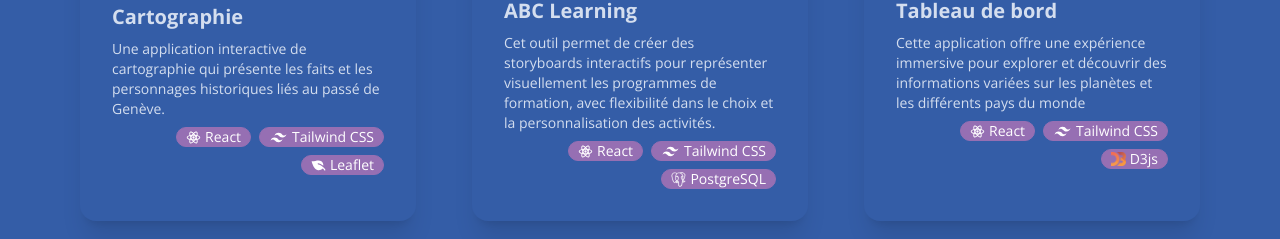
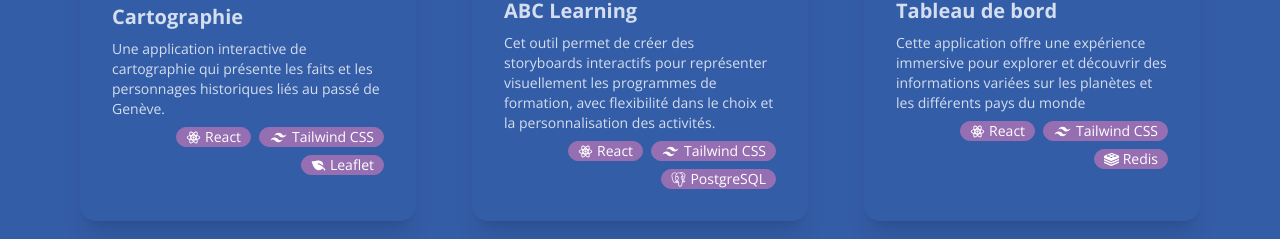
Before and after one commit to caankaya/Portfolio, a React (Vite) app: page / in a window 1280 px wide. Shown: the part 1430-1669 px from the top of the page. Built offline with nearby package versions, Linux system fonts and the light colour scheme.

Commit message:
refactor: Changement de svg au niveau des projets

```diff
--- a/src/Projects/Projects.tsx
+++ b/src/Projects/Projects.tsx
@@ -339,8 +339,22 @@ export default function Projects() {
                   <span className="ml-1 text-white">Tailwind CSS</span>
                 </div>
                 <div className="badge badge-secondary">
-                  <img src="d3.png" alt="logo de d3js" width={15} />
-                  <span className="ml-1 text-white">D3js</span>
+                  <svg
+                    fill="#ffffff"
+                    width="15px"
+                    height="15px"
+                    viewBox="0 -2 28 28"
+                    xmlns="http://www.w3.org/2000/svg"
+                  >
+                    <g id="SVGRepo_bgCarrier" strokeWidth="0"></g>
+                    <g id="SVGRepo_tracerCarrier" strokeLinecap="round" strokeLinejoin="round"></g>
+                    <g id="SVGRepo_iconCarrier">
+                      <path d="m27.994 14.729c-.012.267-.365.566-1.091.945-1.495.778-9.236 3.967-10.883 4.821-.589.419-1.324.67-2.116.67-.641 0-1.243-.164-1.768-.452l.019.01c-1.304-.622-9.539-3.95-11.023-4.659-.741-.35-1.119-.653-1.132-.933v2.83c0 .282.39.583 1.132.933 1.484.709 9.722 4.037 11.023 4.659.504.277 1.105.44 1.744.44.795 0 1.531-.252 2.132-.681l-.011.008c1.647-.859 9.388-4.041 10.883-4.821.76-.396 1.096-.7 1.096-.982s0-2.791 0-2.791z"></path>
+                      <path d="m27.992 10.115c-.013.267-.365.565-1.09.944-1.495.778-9.236 3.967-10.883 4.821-.59.421-1.326.672-2.121.672-.639 0-1.24-.163-1.763-.449l.019.01c-1.304-.627-9.539-3.955-11.023-4.664-.741-.35-1.119-.653-1.132-.933v2.83c0 .282.39.583 1.132.933 1.484.709 9.721 4.037 11.023 4.659.506.278 1.108.442 1.749.442.793 0 1.527-.251 2.128-.677l-.011.008c1.647-.859 9.388-4.043 10.883-4.821.76-.397 1.096-.7 1.096-.984s0-2.791 0-2.791z"></path>
+                      <path d="m27.992 5.329c.014-.285-.358-.534-1.107-.81-1.451-.533-9.152-3.596-10.624-4.136-.528-.242-1.144-.383-1.794-.383-.734 0-1.426.18-2.035.498l.024-.012c-1.731.622-9.924 3.835-11.381 4.405-.729.287-1.086.552-1.073.834v2.83c0 .282.39.583 1.132.933 1.484.709 9.721 4.038 11.023 4.66.504.277 1.105.439 1.744.439.795 0 1.531-.252 2.133-.68l-.011.008c1.647-.859 9.388-4.043 10.883-4.821.76-.397 1.096-.7 1.096-.984s0-2.791 0-2.791h-.009zm-17.967 2.684 6.488-.996-1.96 2.874zm14.351-2.588-4.253 1.68-3.835-1.523 4.246-1.679 3.838 1.517zm-11.265-2.785-.628-1.157 1.958.765 1.846-.604-.499 1.196 1.881.7-2.426.252-.543 1.311-.879-1.457-2.8-.252 2.091-.754zm-4.827 1.632c1.916 0 3.467.602 3.467 1.344s-1.559 1.344-3.467 1.344-3.474-.603-3.474-1.344 1.553-1.344 3.474-1.344z"></path>
+                    </g>
+                  </svg>
+                  <span className="ml-1 text-white">Redis</span>
                 </div>
               </div>
             </div>
```
